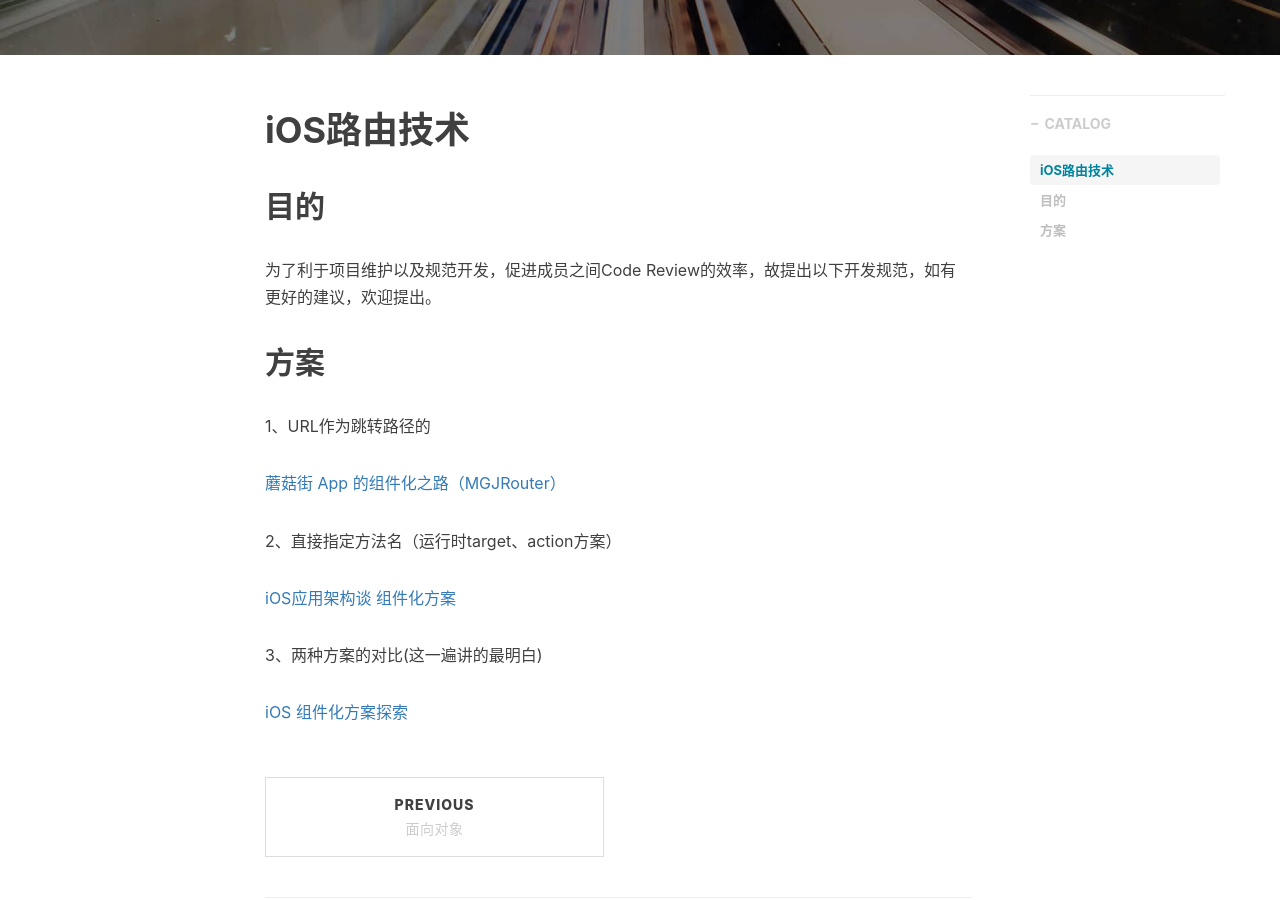
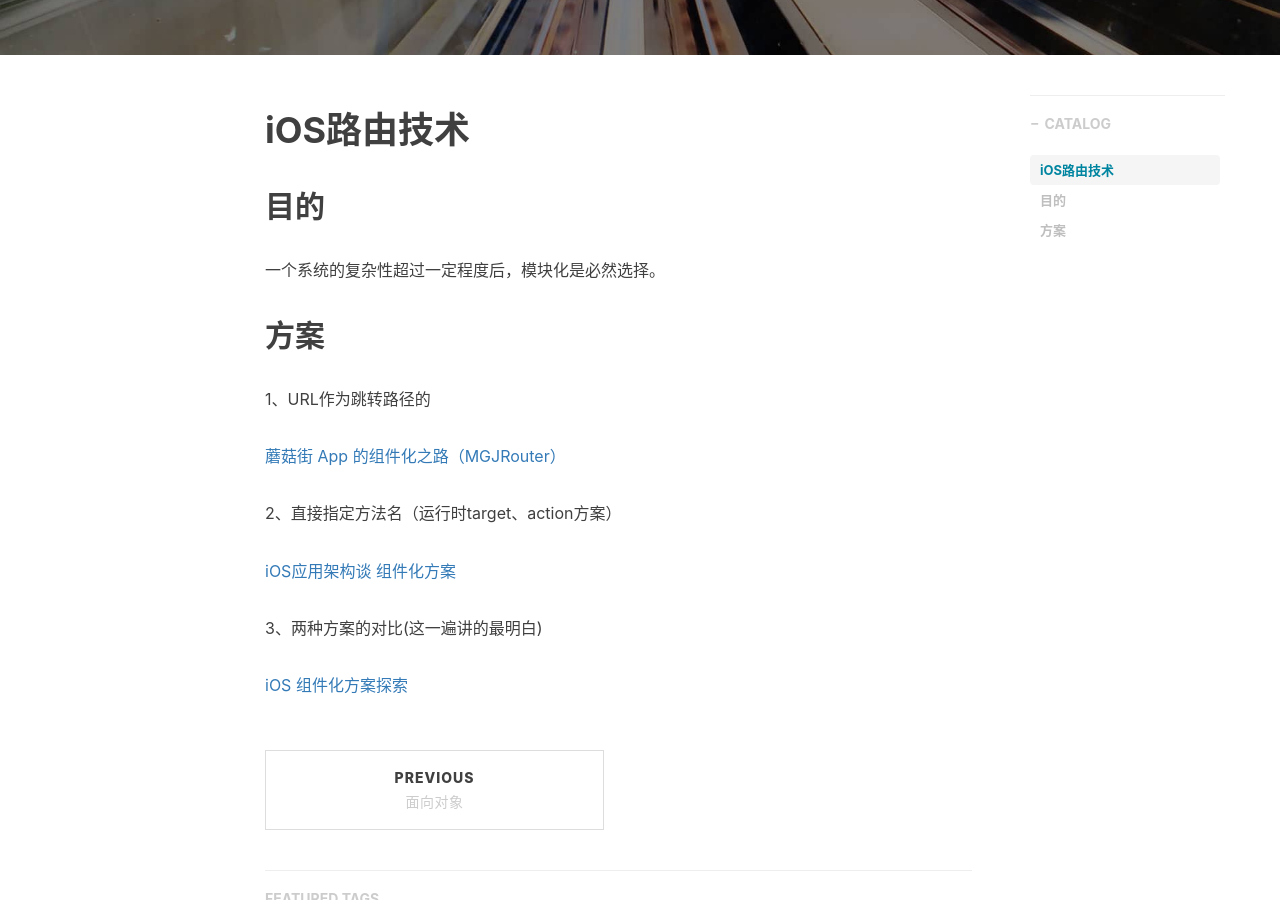
Before and after one commit to awanglilong/awanglilong.github.io, a Jekyll site: the page built from _posts/2019-9-30-iOS_Module.md, in a window 1280 px wide and 900 px high, scrolled down 468 px. Built offline with Jekyll 4.4.1, drawn with Linux system fonts in a browser that asks for light colours; nearby versions of some CDN libraries; comment, search, counter and statistics services are not loaded.

Commit message:
Update 2019-9-30-iOS_Module.md

```diff
--- a/_posts/2019-9-30-iOS_Module.md
+++ b/_posts/2019-9-30-iOS_Module.md
@@ -14,7 +14,8 @@ tags:
 # iOS路由技术
 
 ## 目的
-为了利于项目维护以及规范开发，促进成员之间Code Review的效率，故提出以下开发规范，如有更好的建议，欢迎提出。
+
+一个系统的复杂性超过一定程度后，模块化是必然选择。
 
 
 
```
